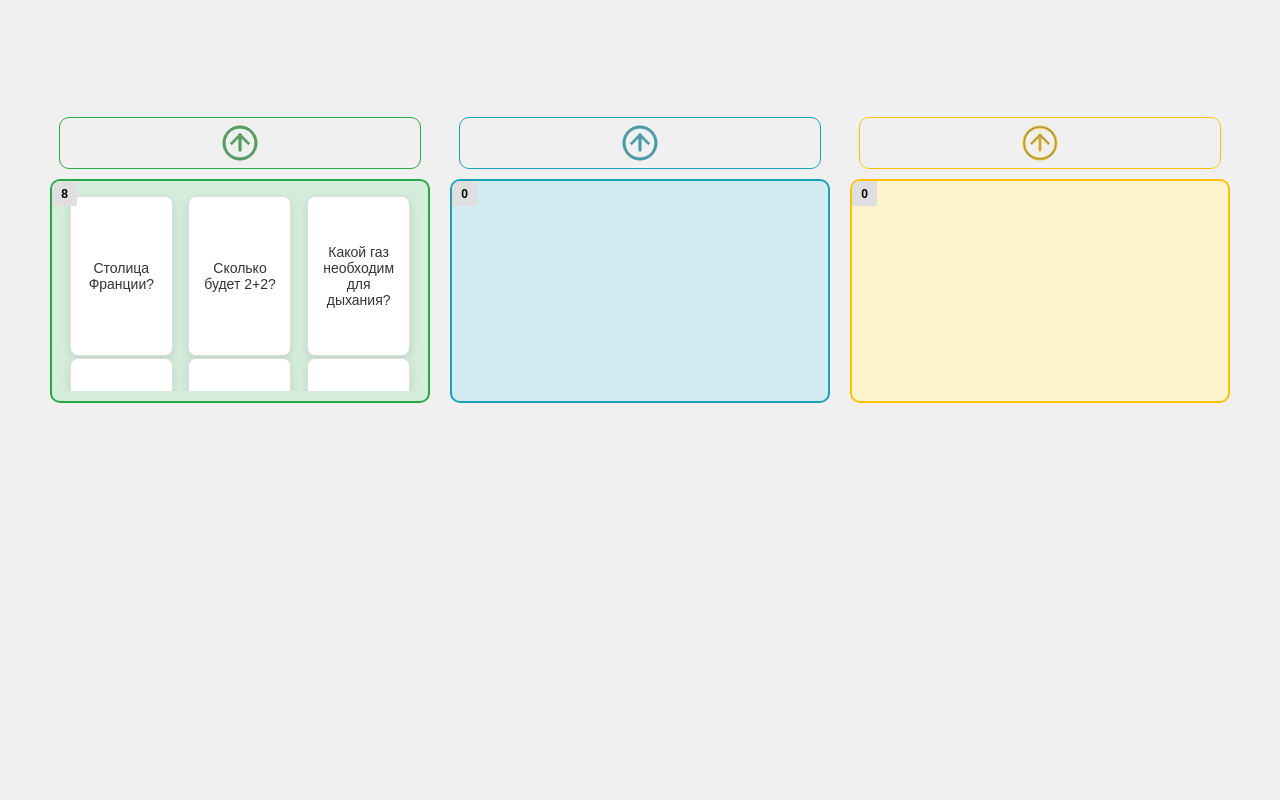
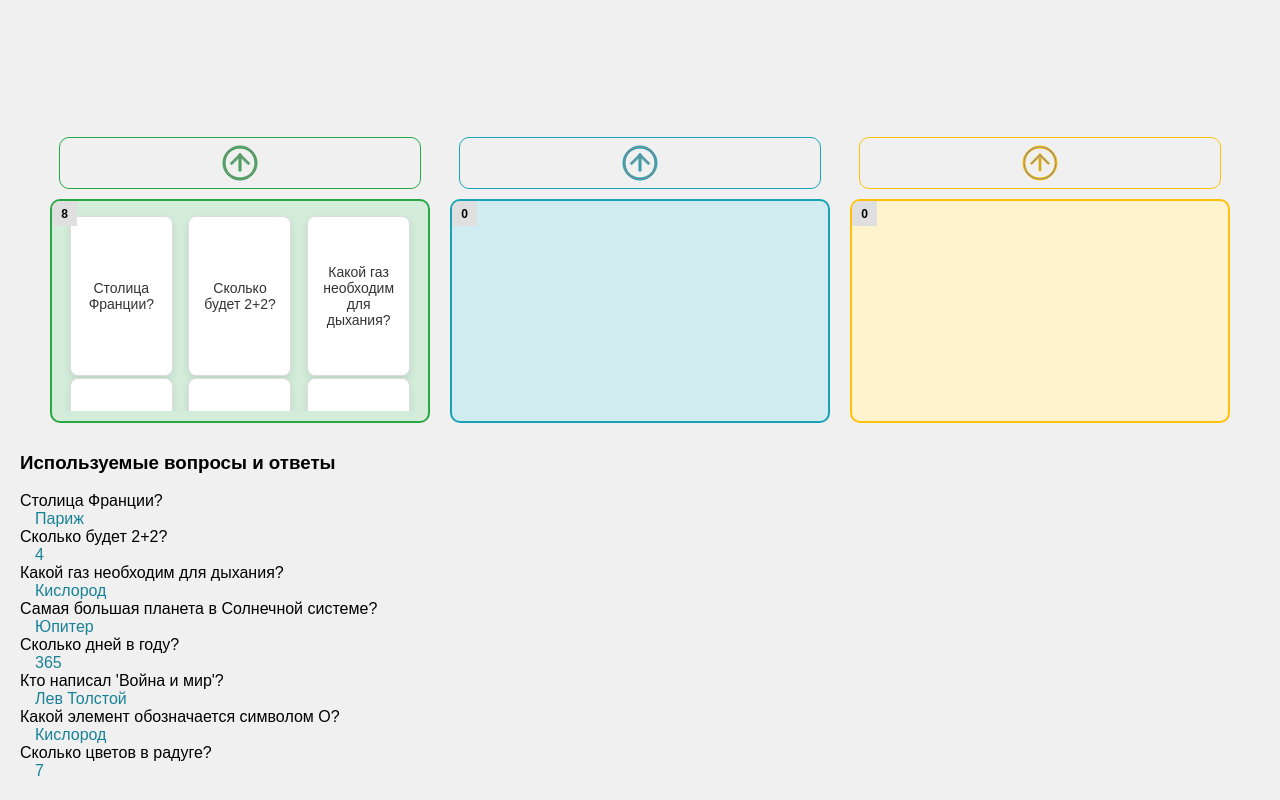
Before and after one commit to Artembsv/artembsv.github.com, a plain HTML site: page index.html in a window 1280 px wide. Shown: the part 367-1167 px from the top of the page. Before the commit the page ends 800 px from the top, so only its background shows below. Drawn offline with Linux system fonts and the light colour scheme.

Commit message:
Создан новый блок для SEO вопросы ответы. Из него по js парсятся в карточки

```diff
--- a/index.html
+++ b/index.html
@@ -89,6 +89,43 @@
         </div>
     </div>
 
+    <!-- Блок с вопросами и ответами для SEO -->
+    <div id="seo-qa-data">
+        <h3>Используемые вопросы и ответы</h3>
+        <div class="qa-item">
+            <div class="question">Столица Франции?</div>
+            <div class="answer">Париж</div>
+        </div>
+        <div class="qa-item">
+            <div class="question">Сколько будет 2+2?</div>
+            <div class="answer">4</div>
+        </div>
+        <div class="qa-item">
+            <div class="question">Какой газ необходим для дыхания?</div>
+            <div class="answer">Кислород</div>
+        </div>
+        <div class="qa-item">
+            <div class="question">Самая большая планета в Солнечной системе?</div>
+            <div class="answer">Юпитер</div>
+        </div>
+        <div class="qa-item">
+            <div class="question">Сколько дней в году?</div>
+            <div class="answer">365</div>
+        </div>
+        <div class="qa-item">
+            <div class="question">Кто написал 'Война и мир'?</div>
+            <div class="answer">Лев Толстой</div>
+        </div>
+        <div class="qa-item">
+            <div class="question">Какой элемент обозначается символом O?</div>
+            <div class="answer">Кислород</div>
+        </div>
+        <div class="qa-item">
+            <div class="question">Сколько цветов в радуге?</div>
+            <div class="answer">7</div>
+        </div>
+    </div>
+
     <script src="script.js"></script>
 </body>
 
--- a/script.js
+++ b/script.js
@@ -1,14 +1,19 @@
+// Функция для парсинга вопросов и ответов из HTML
+function parseCardsFromHTML() {
+    const qaItems = document.querySelectorAll('#seo-qa-data .qa-item');
+    const cards = [];
+
+    qaItems.forEach(item => {
+        const question = item.querySelector('.question').textContent;
+        const answer = item.querySelector('.answer').textContent;
+        cards.push({ question, answer });
+    });
+
+    return cards;
+}
+
 // Массив карточек с вопросами и ответами
-const cards = [
-    { question: "Столица Франции?", answer: "Париж" },
-    { question: "Сколько будет 2+2?", answer: "4" },
-    { question: "Какой газ необходим для дыхания?", answer: "Кислород" },
-    { question: "Самая большая планета в Солнечной системе?", answer: "Юпитер" },
-    { question: "Сколько дней в году?", answer: "365" },
-    { question: "Кто написал 'Война и мир'?", answer: "Лев Толстой" },
-    { question: "Какой элемент обозначается символом O?", answer: "Кислород" },
-    { question: "Сколько цветов в радуге?", answer: "7" }
-];
+const cards = parseCardsFromHTML();
 
 // Инициализация состояния приложения
 let gameState = {
--- a/styles.css
+++ b/styles.css
@@ -16,6 +16,7 @@ body {
     flex-direction: column;
     flex: 1;
     position: relative;
+    min-height: calc(100vh - 20px);
 }
 
 .load-own-btn {
@@ -384,3 +385,8 @@ h1 {
         padding: 1px;
     }
 }
+
+.answer {
+    margin-left: 15px;
+    color: #198296;
+}
```
